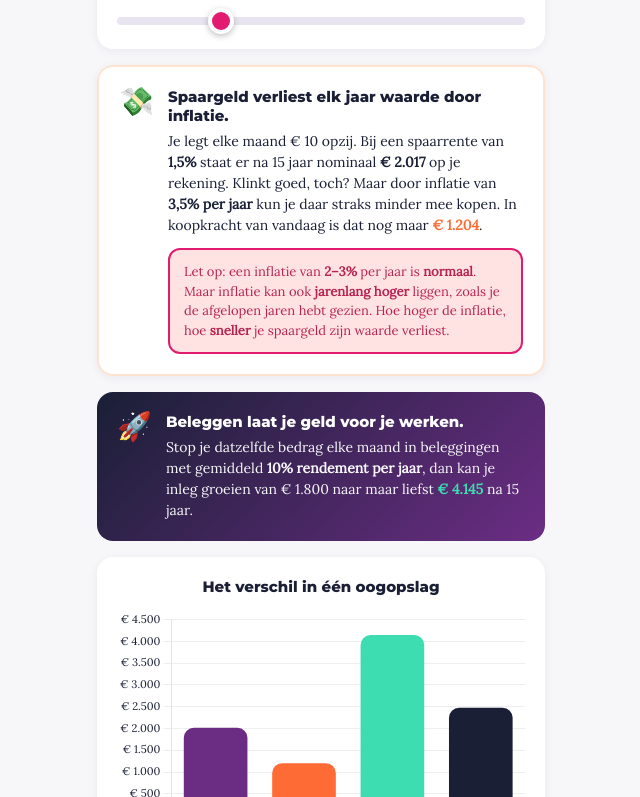
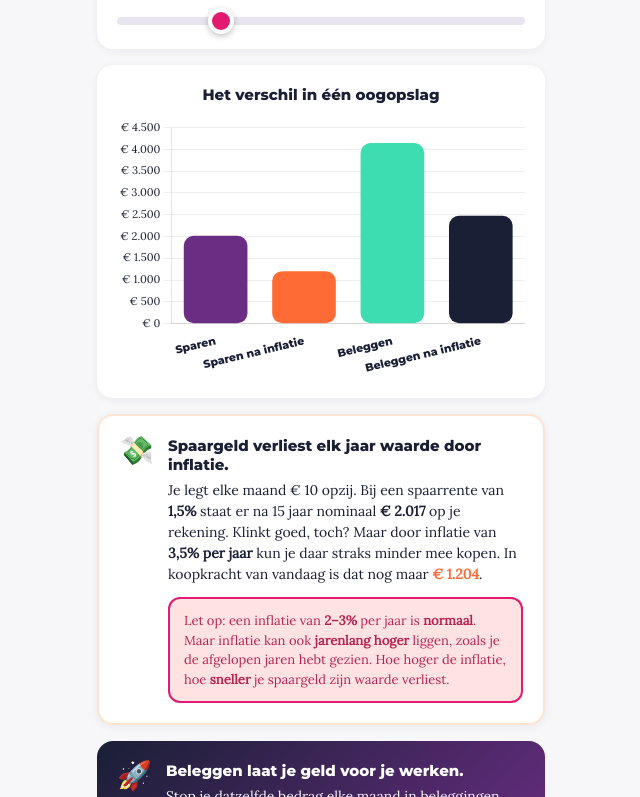
Before and after one commit to claudiavoogt/gf-sparenbeleggen-calculator, a Next.js app: page / in a window 1280 px wide. Shown: the part 503-1300 px from the top of the page, without its empty margins (319-959 px from the left). Built offline with nearby package versions, Linux system fonts and the light colour scheme.

Commit message:
fix: chart altijd zichtbaar, data switchт naar saldo bij maandbedrag 0

```diff
--- a/app/api/bereken/route.ts
+++ b/app/api/bereken/route.ts
@@ -18,6 +18,7 @@ interface BerekenResultaat {
   saldoNominaal: number;
   saldoNaInflatie: number;
   saldoBelegd: number;
+  saldoBelegdNaInflatie: number;
   eindwaardeNaInflatie: number;
 }
 
@@ -110,6 +111,7 @@ export async function POST(request: NextRequest) {
       saldoNominaal: saldo.saldoNominaal,
       saldoNaInflatie: saldo.saldoNaInflatie,
       saldoBelegd: huidigSaldo * Math.pow(1 + RENDEMENT, jaren),
+      saldoBelegdNaInflatie: (huidigSaldo * Math.pow(1 + RENDEMENT, jaren)) / Math.pow(1 + inflatieDecimaal, jaren),
       eindwaardeNaInflatie: beleggen.eindwaarde / Math.pow(1 + inflatieDecimaal, jaren),
     };
 
--- a/app/page.tsx
+++ b/app/page.tsx
@@ -18,6 +18,7 @@ interface BerekenResultaat {
   saldoNominaal: number;
   saldoNaInflatie: number;
   saldoBelegd: number;
+  saldoBelegdNaInflatie: number;
   eindwaardeNaInflatie: number;
 }
 
@@ -108,18 +109,18 @@ export default function SparenVsBeleggenPage() {
     const ctx = chartRef.current.getContext('2d');
     if (!ctx) return;
 
+    const gebruikSaldo = maandbedrag === 0;
+    const chartData = gebruikSaldo
+      ? [resultaat.saldoNominaal, resultaat.saldoNaInflatie, resultaat.saldoBelegd, resultaat.saldoBelegdNaInflatie]
+      : [resultaat.eindwaardeSparenNominaal, resultaat.waardeNaInflatie, resultaat.eindwaarde, resultaat.eindwaardeNaInflatie];
+
     chartInstance.current = new window.Chart(ctx, {
       type: 'bar',
       data: {
         labels: ['Sparen', 'Sparen\nna inflatie', 'Beleggen', 'Beleggen\nna inflatie'],
         datasets: [
           {
-            data: [
-              resultaat.eindwaardeSparenNominaal,
-              resultaat.waardeNaInflatie,
-              resultaat.eindwaarde,
-              resultaat.eindwaardeNaInflatie,
-            ],
+            data: chartData,
             backgroundColor: ['#6B2D84', '#FF6B35', '#3EDCB1', '#1A1F36'],
             borderRadius: 10,
             borderSkipped: false,
@@ -157,7 +158,7 @@ export default function SparenVsBeleggenPage() {
         },
       },
     });
-  }, [resultaat]);
+  }, [resultaat, maandbedrag]);
 
   useEffect(() => {
     if (chartReady && resultaat) tekenChart();
@@ -400,10 +401,19 @@ export default function SparenVsBeleggenPage() {
           </div>
         )}
 
-        {/* VERGELIJKING: alleen tonen als er een maandbedrag is ingesteld */}
-        {resultaat && maandbedrag === 0 && (
+        {/* CHART: altijd tonen als er resultaat en saldo of maandbedrag is */}
+        {resultaat && (typeof huidigSaldo === 'number' && huidigSaldo > 0 || maandbedrag > 0) && (
+          <div style={styles.card}>
+            <div style={styles.chartTitle}>Het verschil in één oogopslag</div>
+            <div style={{ position: 'relative', height: '260px', width: '100%' }}>
+              <canvas ref={chartRef}></canvas>
+            </div>
+          </div>
+        )}
+
+        {resultaat && maandbedrag === 0 && !(typeof huidigSaldo === 'number' && huidigSaldo > 0) && (
           <div style={styles.hintBlock}>
-            Zet de schuif op een maandbedrag om het verschil tussen sparen en beleggen te zien.
+            Vul een spaarsaldo of maandelijkse inleg in om het verschil te zien.
           </div>
         )}
 
@@ -451,14 +461,6 @@ export default function SparenVsBeleggenPage() {
                   </strong>{' '}
                   na {jaren} jaar.
                 </div>
-              </div>
-            </div>
-
-            {/* CHART */}
-            <div style={styles.card}>
-              <div style={styles.chartTitle}>Het verschil in één oogopslag</div>
-              <div style={{ position: 'relative', height: '260px', width: '100%' }}>
-                <canvas ref={chartRef}></canvas>
               </div>
             </div>
 
```
